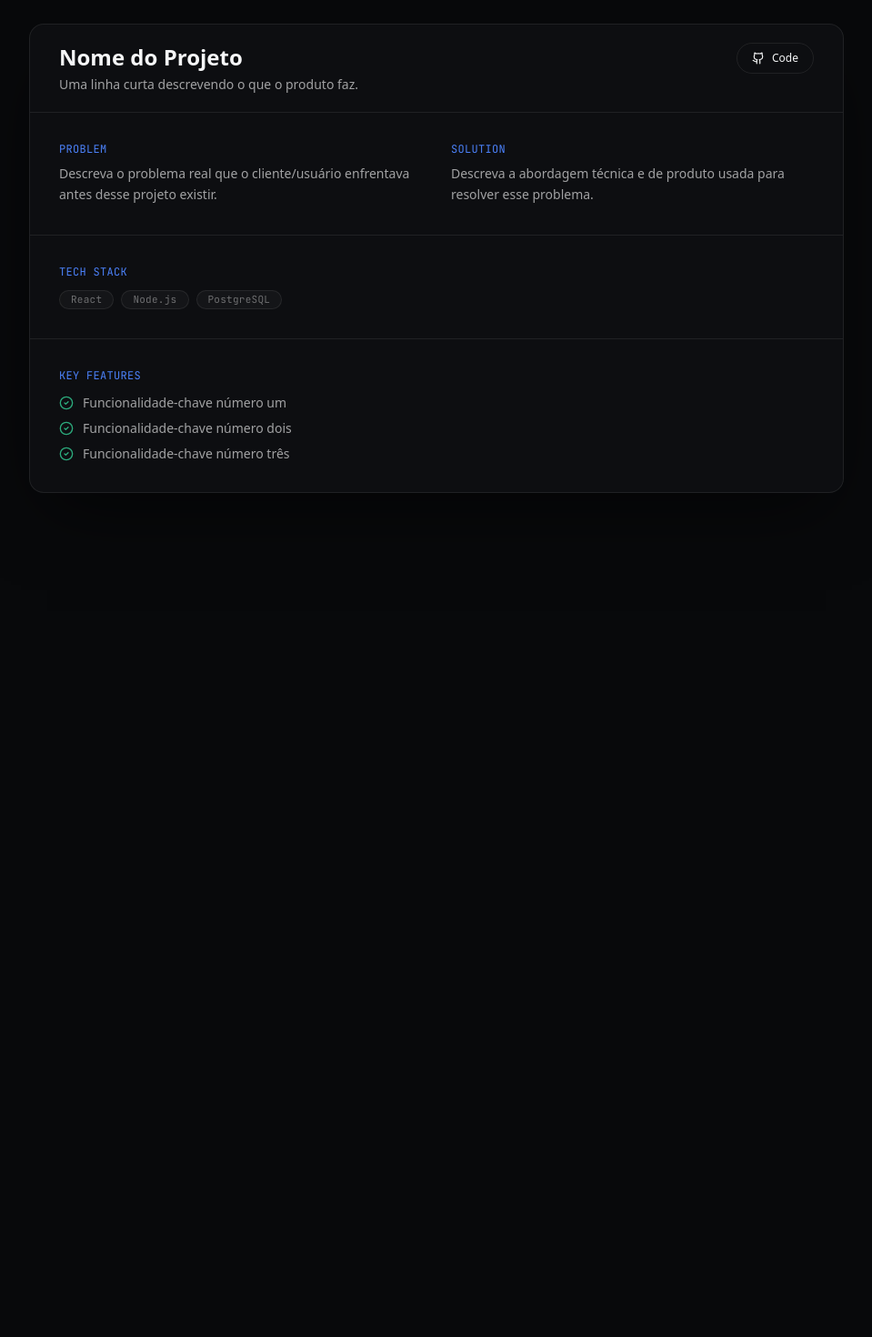
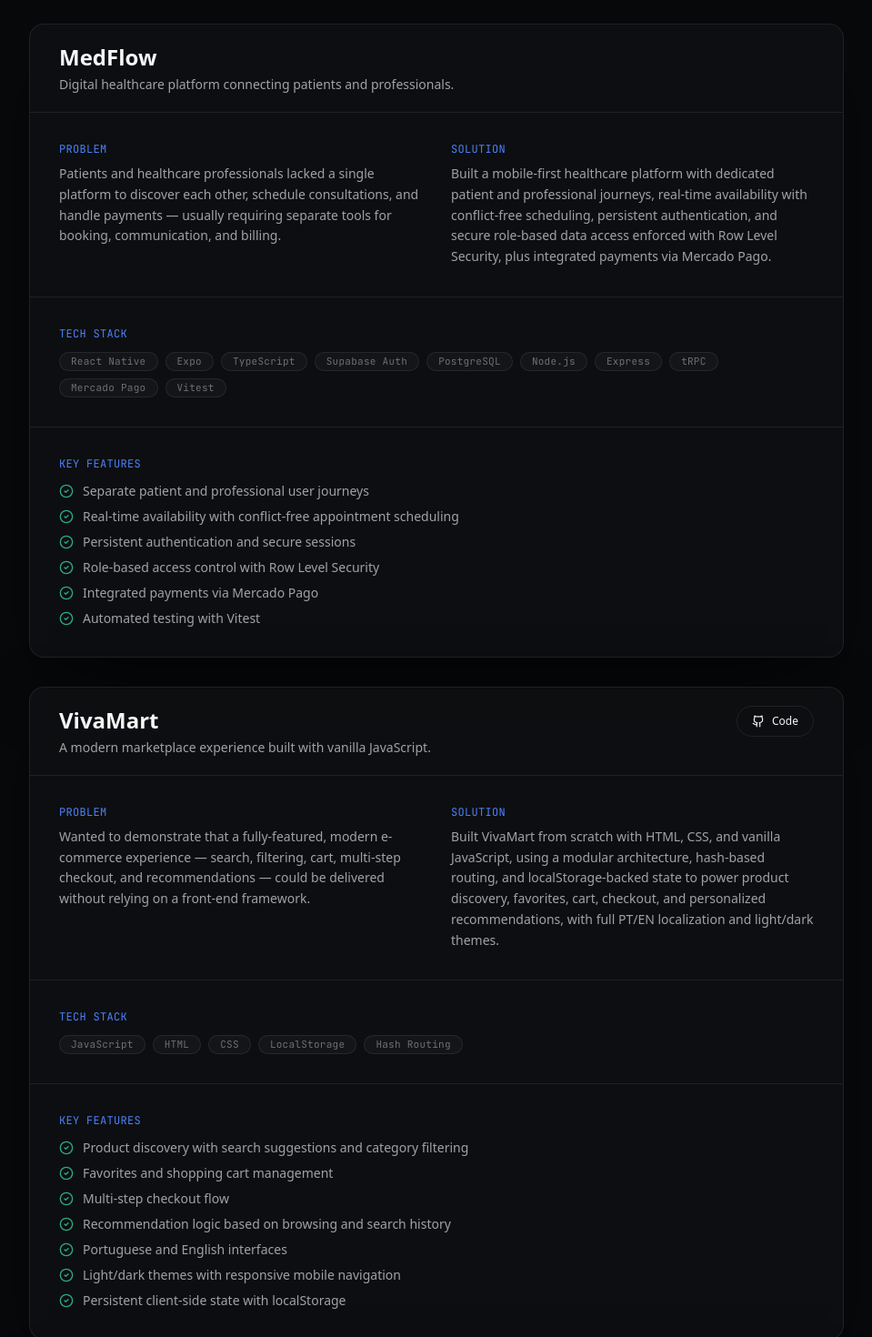
Before and after one commit to JonannVictor/Portifolio, a React (Vite) app: page / in a window 1280 px wide. Shown: the part 1060-2530 px from the top of the page at 91% size, without its empty margins (160-1119 px from the left). Before the commit the page ends 1730 px from the top, so only its background shows below. Built offline with nearby package versions, Linux system fonts and the light colour scheme; a web font is replaced by a local one.

Commit message:
content: adiciona os 3 projetos reais (MedFlow, VivaMart, DropHouse) como case studies

```diff
--- a/src/data/projects.ts
+++ b/src/data/projects.ts
@@ -12,25 +12,81 @@
   }
 }
 
-// TODO: substituir pelos projetos reais (problem/solution/features/links).
 export const projects: CaseStudy[] = [
   {
-    slug: 'project-one',
-    name: 'Nome do Projeto',
-    tagline: 'Uma linha curta descrevendo o que o produto faz.',
+    slug: 'medflow',
+    name: 'MedFlow',
+    tagline: 'Digital healthcare platform connecting patients and professionals.',
     problem:
-      'Descreva o problema real que o cliente/usuário enfrentava antes desse projeto existir.',
+      'Patients and healthcare professionals lacked a single platform to discover each other, schedule consultations, and handle payments — usually requiring separate tools for booking, communication, and billing.',
     solution:
-      'Descreva a abordagem técnica e de produto usada para resolver esse problema.',
-    techStack: ['React', 'Node.js', 'PostgreSQL'],
+      'Built a mobile-first healthcare platform with dedicated patient and professional journeys, real-time availability with conflict-free scheduling, persistent authentication, and secure role-based data access enforced with Row Level Security, plus integrated payments via Mercado Pago.',
+    techStack: [
+      'React Native',
+      'Expo',
+      'TypeScript',
+      'Supabase Auth',
+      'PostgreSQL',
+      'Node.js',
+      'Express',
+      'tRPC',
+      'Mercado Pago',
+      'Vitest',
+    ],
     keyFeatures: [
-      'Funcionalidade-chave número um',
-      'Funcionalidade-chave número dois',
-      'Funcionalidade-chave número três',
+      'Separate patient and professional user journeys',
+      'Real-time availability with conflict-free appointment scheduling',
+      'Persistent authentication and secure sessions',
+      'Role-based access control with Row Level Security',
+      'Integrated payments via Mercado Pago',
+      'Automated testing with Vitest',
+    ],
+    links: {},
+  },
+  {
+    slug: 'vivamart',
+    name: 'VivaMart',
+    tagline: 'A modern marketplace experience built with vanilla JavaScript.',
+    problem:
+      'Wanted to demonstrate that a fully-featured, modern e-commerce experience — search, filtering, cart, multi-step checkout, and recommendations — could be delivered without relying on a front-end framework.',
+    solution:
+      'Built VivaMart from scratch with HTML, CSS, and vanilla JavaScript, using a modular architecture, hash-based routing, and localStorage-backed state to power product discovery, favorites, cart, checkout, and personalized recommendations, with full PT/EN localization and light/dark themes.',
+    techStack: [
+      'JavaScript',
+      'HTML',
+      'CSS',
+      'LocalStorage',
+      'Hash Routing',
+    ],
+    keyFeatures: [
+      'Product discovery with search suggestions and category filtering',
+      'Favorites and shopping cart management',
+      'Multi-step checkout flow',
+      'Recommendation logic based on browsing and search history',
+      'Portuguese and English interfaces',
+      'Light/dark themes with responsive mobile navigation',
+      'Persistent client-side state with localStorage',
     ],
     links: {
-      github: 'https://github.com/JonannVictor',
-      demo: '',
+      github: 'https://github.com/JonannVictor/Loja-Ficticia',
     },
   },
+  {
+    slug: 'drophouse',
+    name: 'DropHouse',
+    tagline: 'Full-stack e-commerce platform for a premium streetwear brand.',
+    problem:
+      'A premium streetwear business needed a modern, conversion-focused e-commerce platform combining product discovery, checkout, and payments into a single full-stack product rather than off-the-shelf storefront tools.',
+    solution:
+      'Built a full-stack e-commerce platform with Next.js and TypeScript, using Supabase for backend and data services and Mercado Pago for payments, with a focus on conversion-driven UX, cloud deployment, and analytics. Built as an associate at Agência Hineni.',
+    techStack: ['Next.js', 'React', 'TypeScript', 'Supabase', 'Mercado Pago'],
+    keyFeatures: [
+      'Conversion-focused product discovery and browsing experience',
+      'Full checkout and payment flow with Mercado Pago',
+      'External API integrations',
+      'Server-side services via Supabase',
+      'Cloud deployment with application analytics',
+    ],
+    links: {},
+  },
 ]
```
